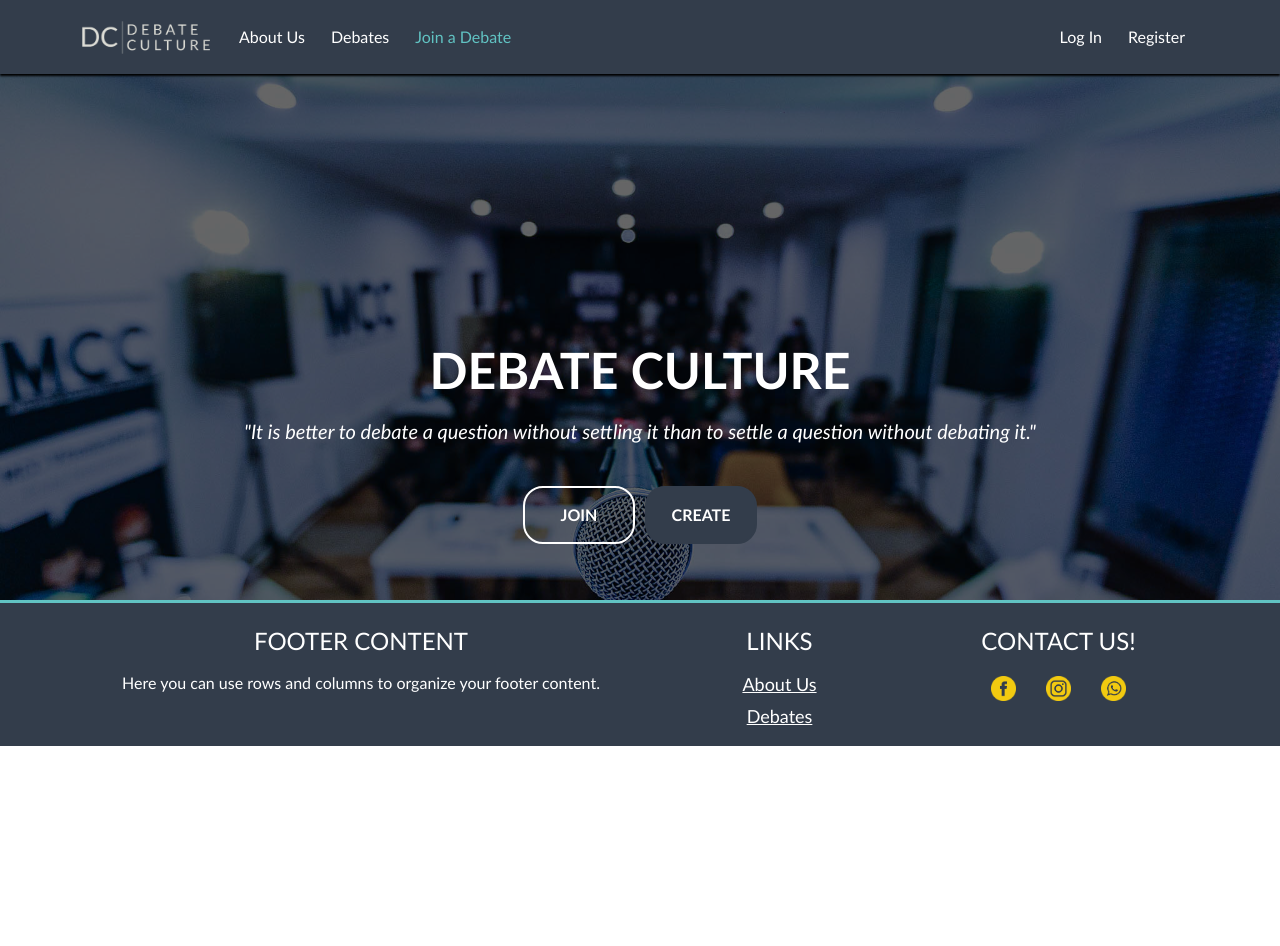
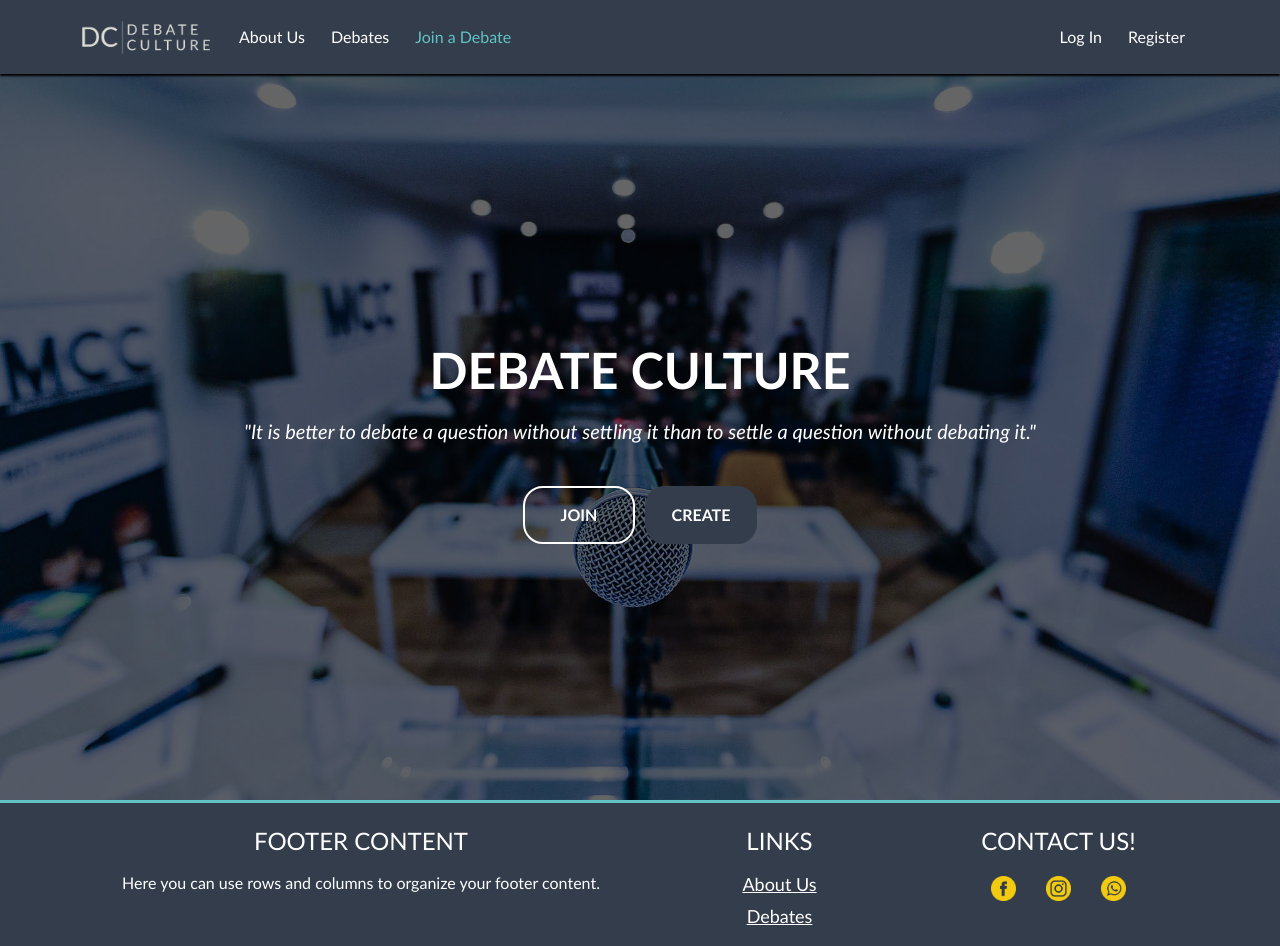
Before and after one commit to 917-SzaboBalazs/debate_app, a React (Create React App) app in the folder frontend/: page / in a window 1280 px wide. Before the commit the page ends 800 px from the top, so only its background shows below. Built offline with nearby package versions, Linux system fonts and the light colour scheme; no server answers.

Commit message:
Revert "Update Trunk.css"
This reverts commit 9f9cdbfbb6416b05d4918f9f7a9c3fd2a7f35227.

```diff
--- a/frontend/src/components/Trunk/Trunk.css
+++ b/frontend/src/components/Trunk/Trunk.css
@@ -5,7 +5,7 @@
 } */
 
 .home--container{
-  height: 600px;
+  height: 100vh;
 }
 
   .trunk--container {
```
